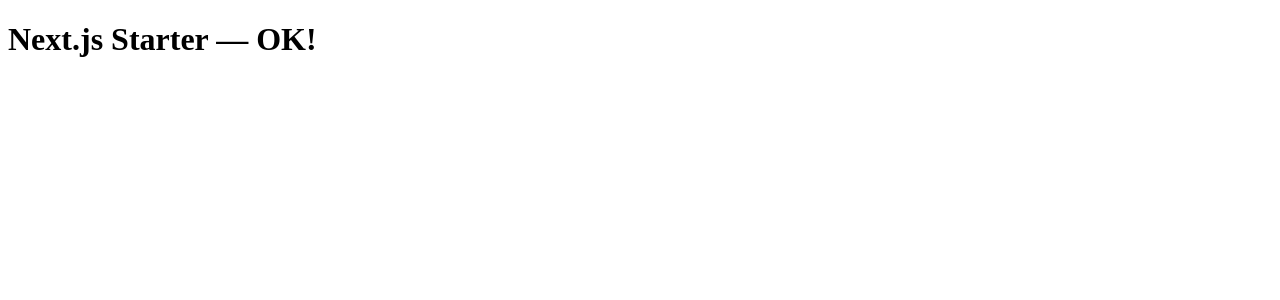
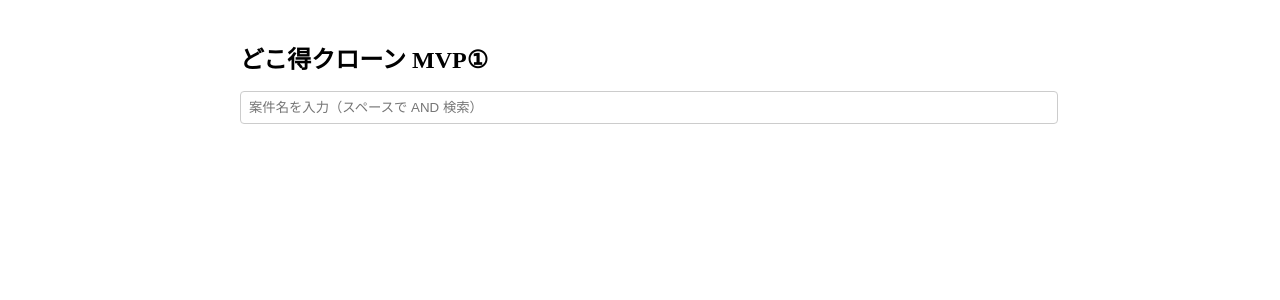
Before and after one commit to kochalog/point-compare, a Next.js app: page / in a window 1280 px wide. Shown: the top 300 px of the page. Built offline with nearby package versions, Linux system fonts and the light colour scheme.

Commit message:
Update index.js

```diff
--- a/pages/index.js
+++ b/pages/index.js
@@ -1,16 +1,13 @@
-export default function Home() {
-  return <h1>Next.js Starter — OK!</h1>;
-}
+import { useState } from 'react';
+import { supabase } from '../lib/supabaseClient';
 
-// 変換マップ
+// ===== デバイス表示のヘルパー =====
 const DEVICE_LABEL = {
   p: 'PC',
   s: 'iOS/Android',
   i: 'iOS',
   a: 'Android',
 };
-
-// "p,s" → "PC, iOS/Android"
 function formatDevices(raw) {
   if (!raw) return 'PC/スマホ共通';
   return raw
@@ -18,3 +15,76 @@
     .map((c) => DEVICE_LABEL[c.trim()] || c)
     .join(', ');
 }
+// ==================================
+
+export default function Home() {
+  const [kw, setKw] = useState('');
+  const [offers, setOffers] = useState([]);
+  const [loading, setLoading] = useState(false);
+
+  async function handleSearch(e) {
+    e.preventDefault();
+    const trimmed = kw.trim();
+    if (!trimmed) return setOffers([]);
+
+    setLoading(true);
+
+    const words = trimmed.split(/\s+/);
+    let query = supabase
+      .from('offers')
+      .select('id,title,reward_decimal,devices,point_sites(name)') // ← devices 追加
+      .order('reward_decimal', { ascending: false });
+
+    words.forEach((w) => {
+      query = query.ilike('title', `%${w}%`);
+    });
+
+    const { data, error } = await query;
+    if (!error) setOffers(data);
+    setLoading(false);
+  }
+
+  return (
+    <main style={{ maxWidth: 800, margin: '40px auto', padding: '0 16px' }}>
+      <h1 style={{ fontSize: 24, fontWeight: 700, marginBottom: 16 }}>
+        どこ得クローン MVP①
+      </h1>
+
+      <form onSubmit={handleSearch}>
+        <input
+          value={kw}
+          onChange={(e) => setKw(e.target.value)}
+          placeholder="案件名を入力（スペースで AND 検索）"
+          style={{ width: '100%', padding: 8, border: '1px solid #ccc', borderRadius: 4 }}
+        />
+      </form>
+
+      {loading && <p>検索中...</p>}
+
+      {offers.length > 0 && (
+        <table style={{ width: '100%', marginTop: 24, borderCollapse: 'collapse' }}>
+          <thead style={{ background: '#f4f4f4' }}>
+            <tr>
+              <th style={{ border: '1px solid #ddd', padding: 8 }}>案件</th>
+              <th style={{ border: '1px solid #ddd', padding: 8 }}>サイト</th>
+              <th style={{ border: '1px solid #ddd', padding: 8 }}>デバイス</th>
+              <th style={{ border: '1px solid #ddd', padding: 8 }}>還元値</th>
+            </tr>
+          </thead>
+          <tbody>
+            {offers.map((o) => (
+              <tr key={o.id}>
+                <td style={{ border: '1px solid #ddd', padding: 8 }}>{o.title}</td>
+                <td style={{ border: '1px solid #ddd', padding: 8 }}>{o.point_sites?.name}</td>
+                <td style={{ border: '1px solid #ddd', padding: 8 }}>{formatDevices(o.devices)}</td>
+                <td style={{ border: '1px solid #ddd', padding: 8, textAlign: 'right' }}>
+                  {o.reward_decimal}
+                </td>
+              </tr>
+            ))}
+          </tbody>
+        </table>
+      )}
+    </main>
+  );
+}
```
